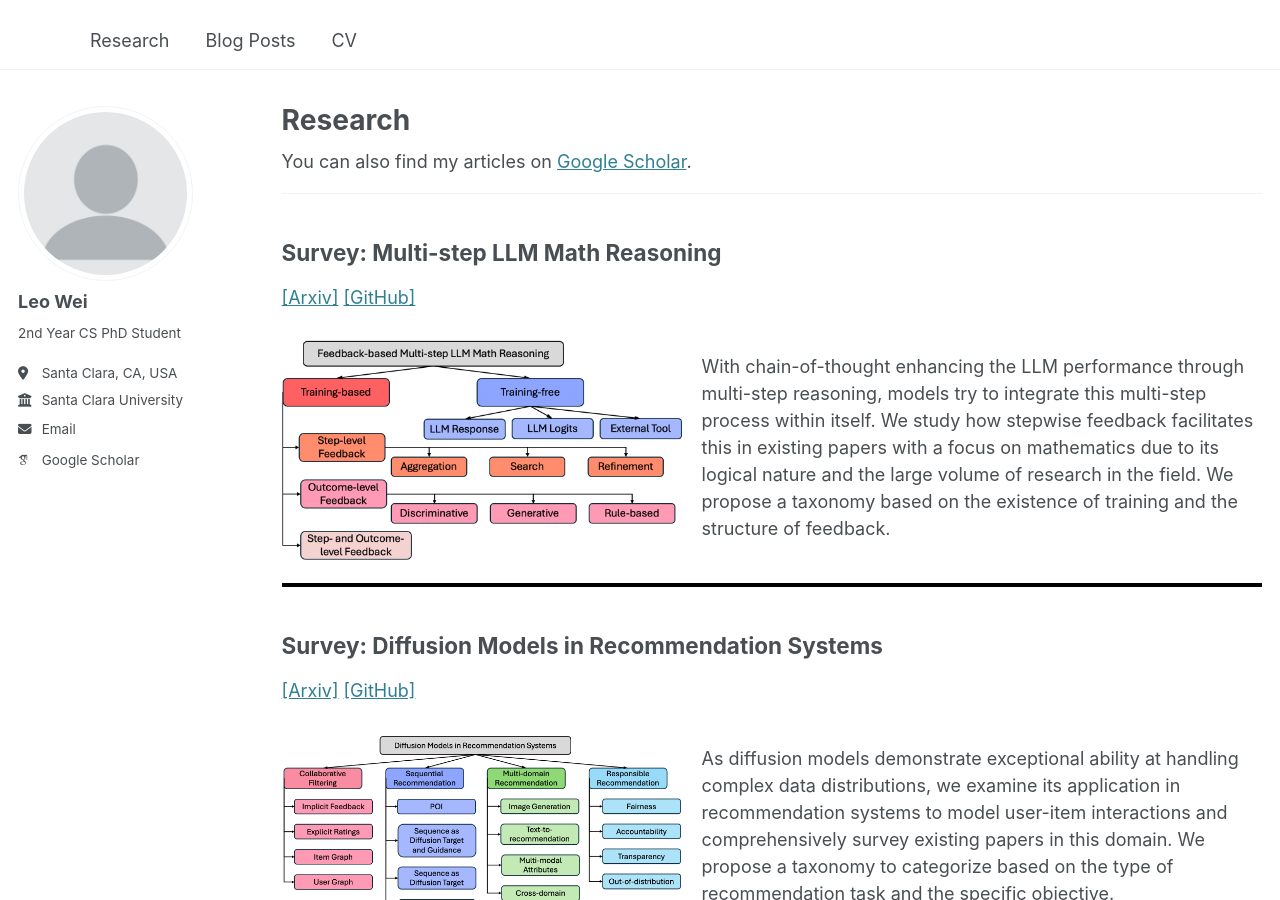
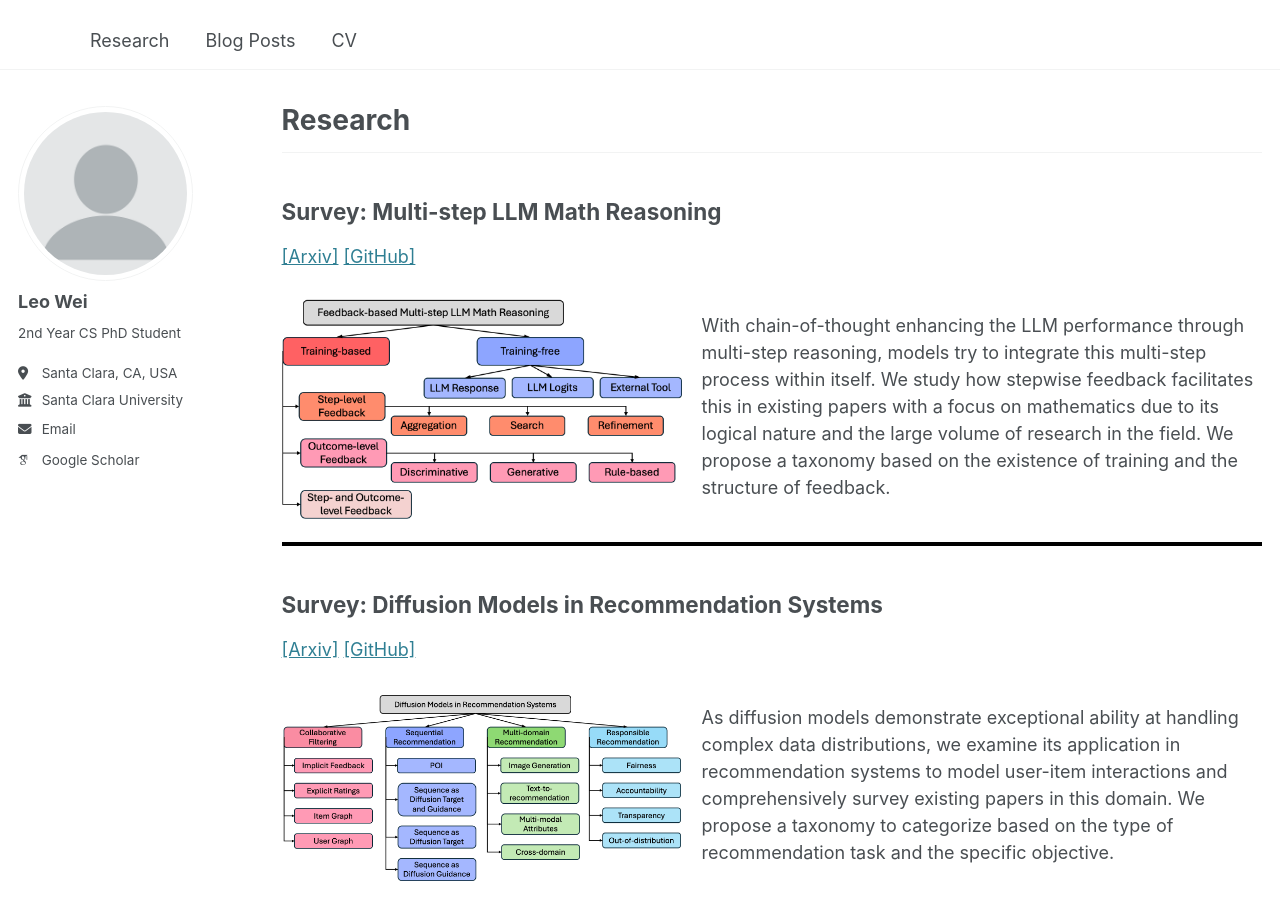
Before and after one commit to tingruew/tingruew.github.io, a Jekyll site: the page built from _pages/publications.md, in a window 1280 px wide and 900 px high. Built offline with Jekyll 4.4.1, drawn with Linux system fonts in a browser that asks for light colours; some web fonts are replaced.

Commit message:
Update publications.md

```diff
--- a/_pages/publications.md
+++ b/_pages/publications.md
@@ -4,12 +4,6 @@ title: "Research"
 permalink: /research/
 author_profile: true
 ---
-
-{% include base_path %}
-
-{% if site.author.googlescholar %}
-  <div class="wordwrap">You can also find my articles on <a href="{{site.author.googlescholar}}">Google Scholar</a>.</div>
-{% endif %}
 
 ---
 
```
